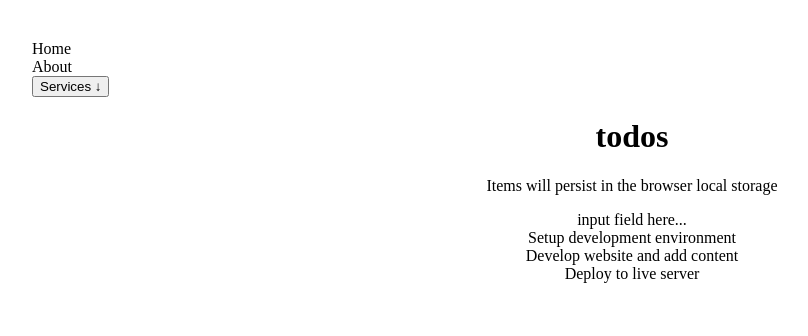
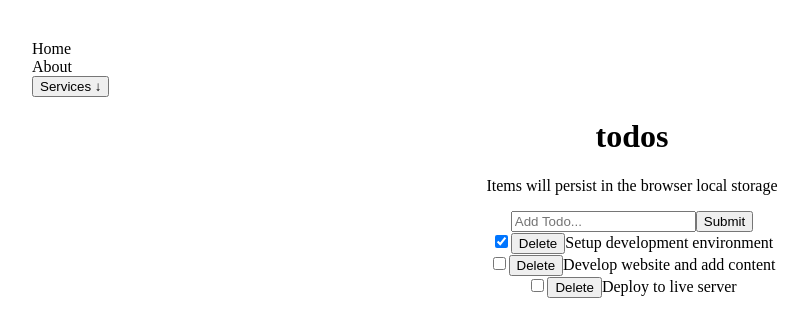
Before and after one commit to Timbar09/React-Todo-App, a React (Vite) app: page / in a window 1280 px wide. Shown: the top 336 px of the page, without its empty margins (8-816 px from the left). Built offline with nearby package versions, Linux system fonts and the light colour scheme.

Commit message:
Add logic

```diff
--- a/src/components/InputTodo.jsx
+++ b/src/components/InputTodo.jsx
@@ -1,5 +1,24 @@
-const InputTodo = () => {
-  return <div>input field here...</div>;
+import { useState } from 'react';
+
+const InputTodo = ({ addTodoItem }) => {
+  const [title, setTitle] = useState('');
+
+  const handleChange = (e) => {
+    setTitle(e.target.value);
+  };
+
+  const handleSubmit = (e) => {
+    e.preventDefault();
+    addTodoItem(title);
+    setTitle('');
+  };
+
+  return (
+    <form onSubmit={handleSubmit}>
+      <input type="text" placeholder="Add Todo..." value={title} onChange={handleChange} />
+      <button>Submit</button>
+    </form>
+  );
 };
 
 export default InputTodo;
--- a/src/components/TodoItem.jsx
+++ b/src/components/TodoItem.jsx
@@ -1,5 +1,15 @@
-const TodoItem = ({ itemProp }) => {
-  return <li>{itemProp.title}</li>;
+const TodoItem = ({ itemProp, handleChange, delTodo }) => {
+  return (
+    <li>
+      <input
+        type="checkbox"
+        checked={itemProp.completed}
+        onChange={() => handleChange(itemProp.id)}
+      />
+      <button onClick={() => delTodo(itemProp.id)}>Delete</button>
+      {itemProp.title}
+    </li>
+  );
 };
 
 export default TodoItem;
--- a/src/components/TodosList.jsx
+++ b/src/components/TodosList.jsx
@@ -1,10 +1,10 @@
 import TodoItem from '@/components/TodoItem';
 
-const TodosList = ({ todosProps }) => {
+const TodosList = ({ todosProps, handleChange, delTodo }) => {
   return (
     <ul>
       {todosProps.map((todo) => (
-        <TodoItem key={todo.id} itemProp={todo} />
+        <TodoItem key={todo.id} itemProp={todo} handleChange={handleChange} delTodo={delTodo} />
       ))}
     </ul>
   );
--- a/src/components/TodosLogic.jsx
+++ b/src/components/TodosLogic.jsx
@@ -1,8 +1,9 @@
 import InputTodo from '@/components/InputTodo';
 import TodosList from '@/components/TodosList';
+import { useState } from 'react';
 
 const TodosLogic = () => {
-  const todos = [
+  const [todos, setTodos] = useState([
     {
       id: 1,
       title: 'Setup development environment',
@@ -18,12 +19,43 @@
       title: 'Deploy to live server',
       completed: false,
     },
-  ];
+  ]);
+
+  const handleChange = (id) => {
+    setTodos((prevState) =>
+      prevState.map((todo) => {
+        if (todo.id === id) {
+          return {
+            ...todo,
+            completed: !todo.completed,
+          };
+        }
+        return todo;
+      }),
+    );
+  };
+
+  const delTodo = (id) => {
+    setTodos([
+      ...todos.filter((todo) => {
+        return todo.id !== id;
+      }),
+    ]);
+  };
+
+  const addTodoItem = (title) => {
+    const newTodo = {
+      id: 4,
+      title: title,
+      completed: false,
+    };
+    setTodos([...todos, newTodo]);
+  };
 
   return (
     <div>
-      <InputTodo />
-      <TodosList todosProps={todos} />
+      <InputTodo addTodoItem={addTodoItem} />
+      <TodosList todosProps={todos} handleChange={handleChange} delTodo={delTodo} />
     </div>
   );
 };
```
